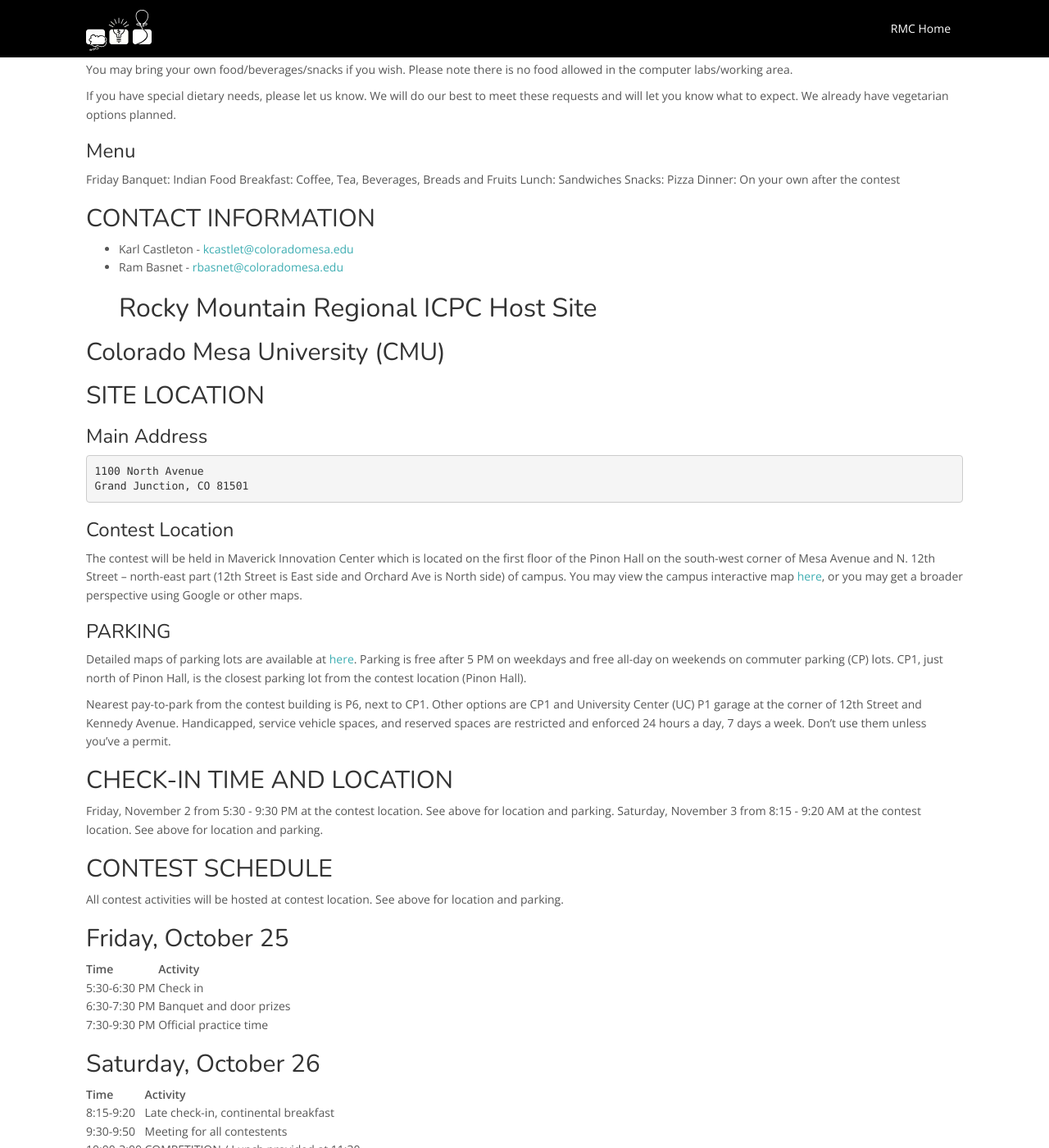
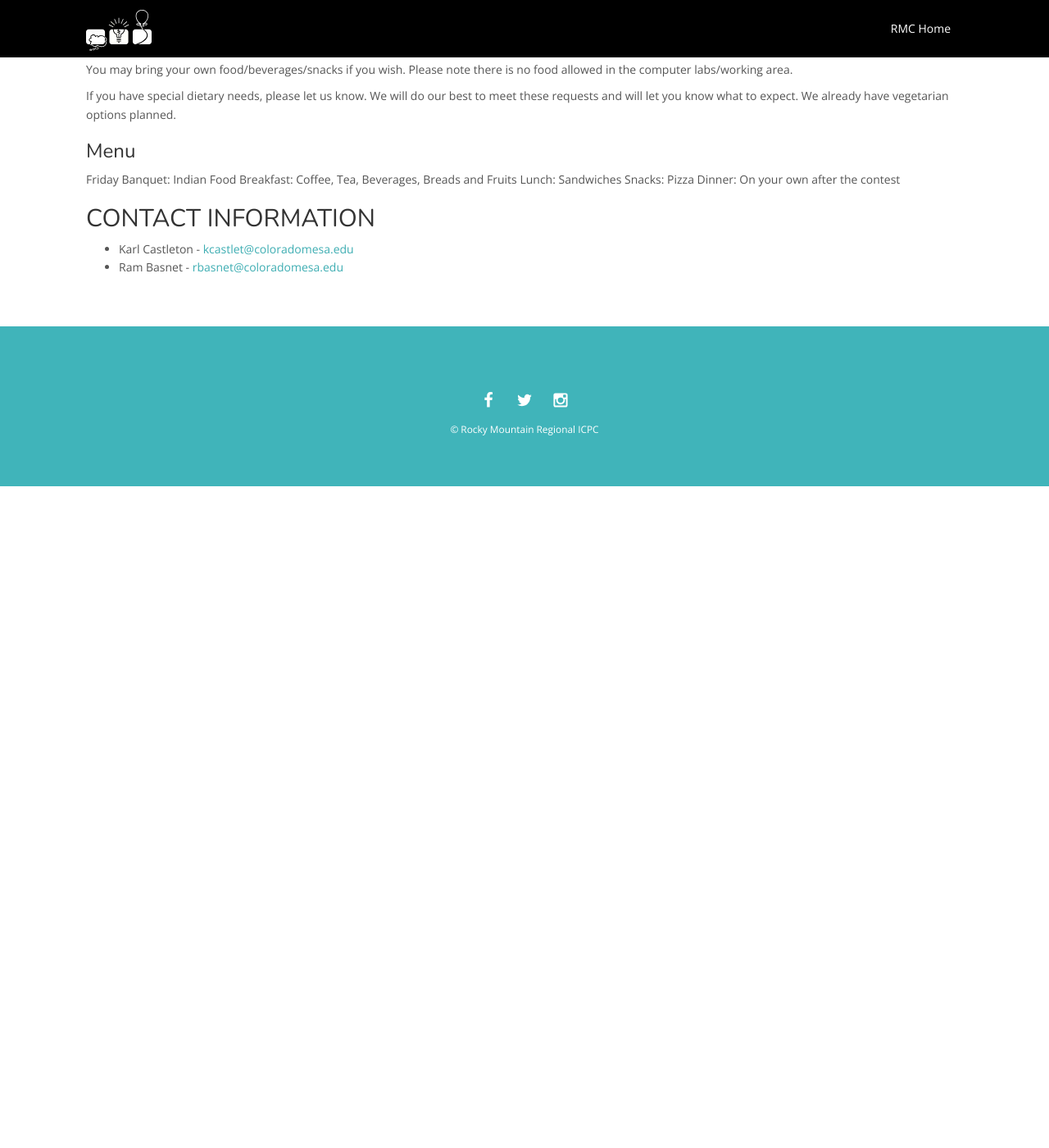
Before and after one commit to icpc/na-rocky-mountain-web, a Jekyll site: the page built from docs/byu/index.md, in a window 1280 px wide and 1400 px high, scrolled down 1818 px. Shown: the whole window at 82% size. Built offline with Jekyll 4.4.1, drawn with Linux system fonts in a browser that asks for light colours; nearby versions of some CDN libraries; our own code applies the rules of GitHub Pages for plain Markdown files; after the commit the page ends 2411 px from its top, so only the background shows below that; some of the changed text lies outside the part shown.

Commit message:
updated byu/index.md

````diff
--- a/docs/byu/index.md
+++ b/docs/byu/index.md
@@ -96,101 +96,3 @@
 
 - Karl Castleton - [kcastlet@coloradomesa.edu](mailto:kcastlet@coloradomesa.edu)
 - Ram Basnet - [rbasnet@coloradomesa.edu](mailto:kcastlet@coloradomesa.edu)
-# Rocky Mountain Regional ICPC Host Site
-
-## Colorado Mesa University (CMU)
-
-## SITE LOCATION
-
-### Main Address
-
-```
-1100 North Avenue
-Grand Junction, CO 81501
-```
-
-### Contest Location
-
-The contest will be held in Maverick Innovation Center which is located on the first floor of the Pinon Hall on the south-west corner of Mesa Avenue and N. 12th Street -- north-east part (12th Street is East side and Orchard Ave is North side) of campus. You may view the campus interactive map [here](http://www.coloradomesa.edu/virtual-tour/index.html), or you may get a broader perspective using Google or other maps.
-
-### PARKING
-
-Detailed maps of parking lots are available at [here](http://www.coloradomesa.edu/campus-info/documents/parkingmap.pdf). Parking is free after 5 PM on weekdays and free all-day on weekends on commuter parking (CP) lots. CP1, just north of Pinon Hall, is the closest parking lot from the contest location (Pinon Hall).
-
-Nearest pay-to-park from the contest building is P6, next to CP1. Other options are CP1 and University Center (UC) P1 garage at the corner of 12th Street and Kennedy Avenue. Handicapped, service vehicle spaces, and reserved spaces are restricted and enforced 24 hours a day, 7 days a week. Don't use them unless you’ve a permit.
-
-## CHECK-IN TIME AND LOCATION
-
-Friday, November 2 from 5:30 - 9:30 PM at the contest location. See above for location and parking.
-Saturday, November 3 from 8:15 - 9:20 AM at the contest location. See above for location and parking.
-
-## CONTEST SCHEDULE
-
-All contest activities will be hosted at contest location. See above for location and parking.
-
-## Friday, October 25
-
-| Time         |     | Activity                |
-| ------------ | --- | ----------------------- |
-| 5:30-6:30 PM |     | Check in                |
-| 6:30-7:30 PM |     | Banquet and door prizes |
-| 7:30-9:30 PM |     | Official practice time  |
-
-## Saturday, October 26
-
-| Time       |     | Activity                              |
-| ---------- | --- | ------------------------------------- |
-| 8:15-9:20  |     | Late check-in, continental breakfast  |
-| 9:30-9:50  |     | Meeting for all contestents           |
-| 10:00-3:00 |     | COMPETITION / Lunch provided at 11:30 |
-| 3:00-3:30  |     | Results calculation                   |
-| 3:30-4:15  |     | Snacks and results announcement       |
-
-## PRACTICE TIME
-
-The official practice time will be on Friday after dinner. Practice will be held at Contest Location. The regional judges will operate their servers and contestants will be given a few practice problems that parallel the format of the actual problems on Saturday. All teams are strongly encouraged to attend. This gives you a chance to be familiar with the contest, systems, tools and debugging techniques prior to the contest.
-
-There will be NO official practice time on Saturday before the contest.
-The contest runs from 10:00 AM to 3:00 PM, and is sometimes slightly extended for fairness purposes. Teams are recommended to wear contest shirts during the competition if they get one.
-
-## COMPUTING ENVIRONMENT
-
-Each team will get one Linux virtual machine with the following configuration.
-
-```
-Ubuntu 16.04 running on an i7-4790@3.6GHz with 4GB ram
-Atom, CLion, Emacs, Geany, IDEA, Netbeans, PyCharm, VIM, Visual Studio Code
-Java 1.8
-gcc/g++ 7.3
-Python 2.7 and 3.6
-Kotlin 1.2
-```
-
-## KATTIS ACCOUNT
-
-Create an account (at least for one member per team) on open.kattis.com and remember your password.
-Only printed references will be allowed during the contest
-NO digital devices will be allowed to use during the contest
-
-## HOTEL
-
-Guests staying Friday night can book at one of the many hotels in town. There is not a specific hotel that we recommend, nor are there rooms blocked or a special rate for the contest.
-
-## FOOD
-
-You may bring your own food/beverages/snacks if you wish. Please note there is no food allowed in the computer labs/working area.
-
-If you have special dietary needs, please let us know. We will do our best to meet these requests and will let you know what to expect. We already have vegetarian options planned.
-
-### Menu
-
-Friday Banquet: Indian Food
-Breakfast: Coffee, Tea, Beverages, Breads and Fruits
-Lunch: Sandwiches
-Snacks: Pizza
-Dinner: On your own after the contest
-
-## CONTACT INFORMATION
-
--   Karl Castleton - [kcastlet@coloradomesa.edu](mailto:kcastlet@coloradomesa.edu)
--   Ram Basnet - [rbasnet@coloradomesa.edu](mailto:kcastlet@coloradomesa.edu)
````
